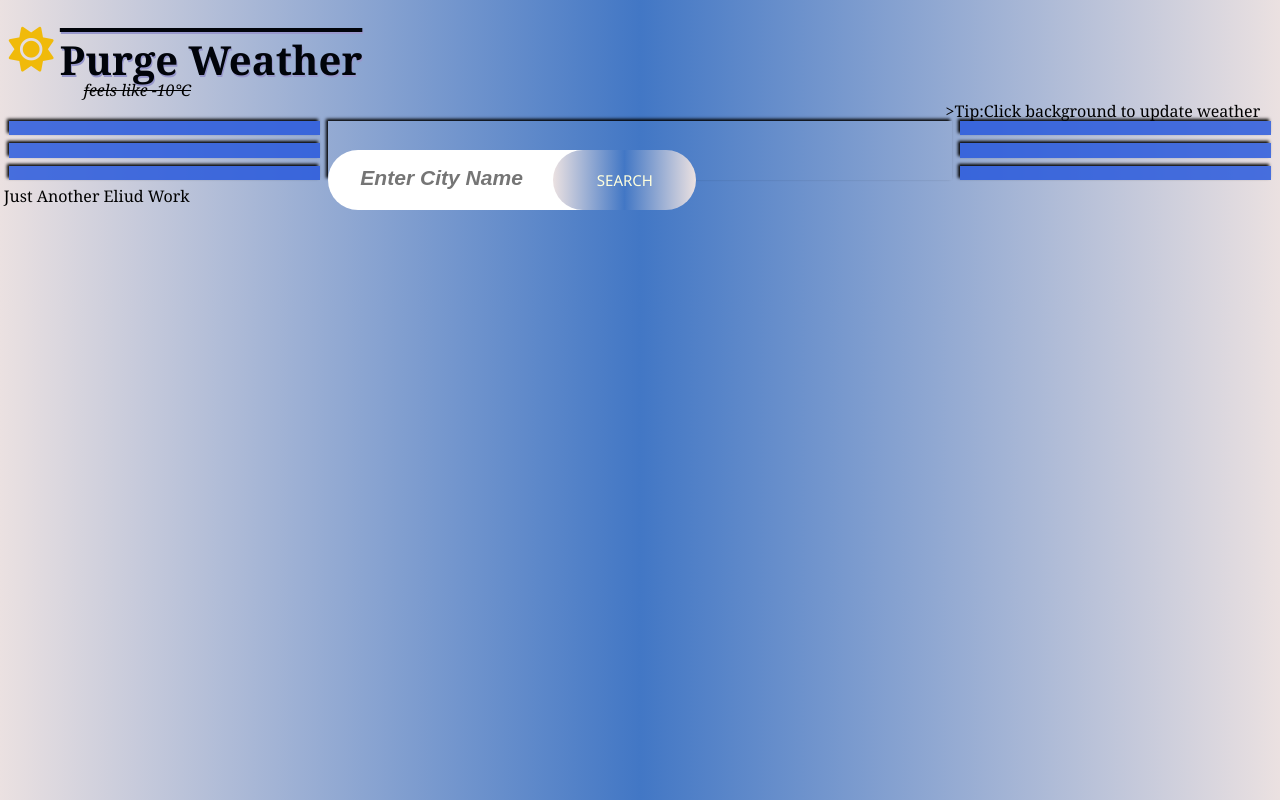
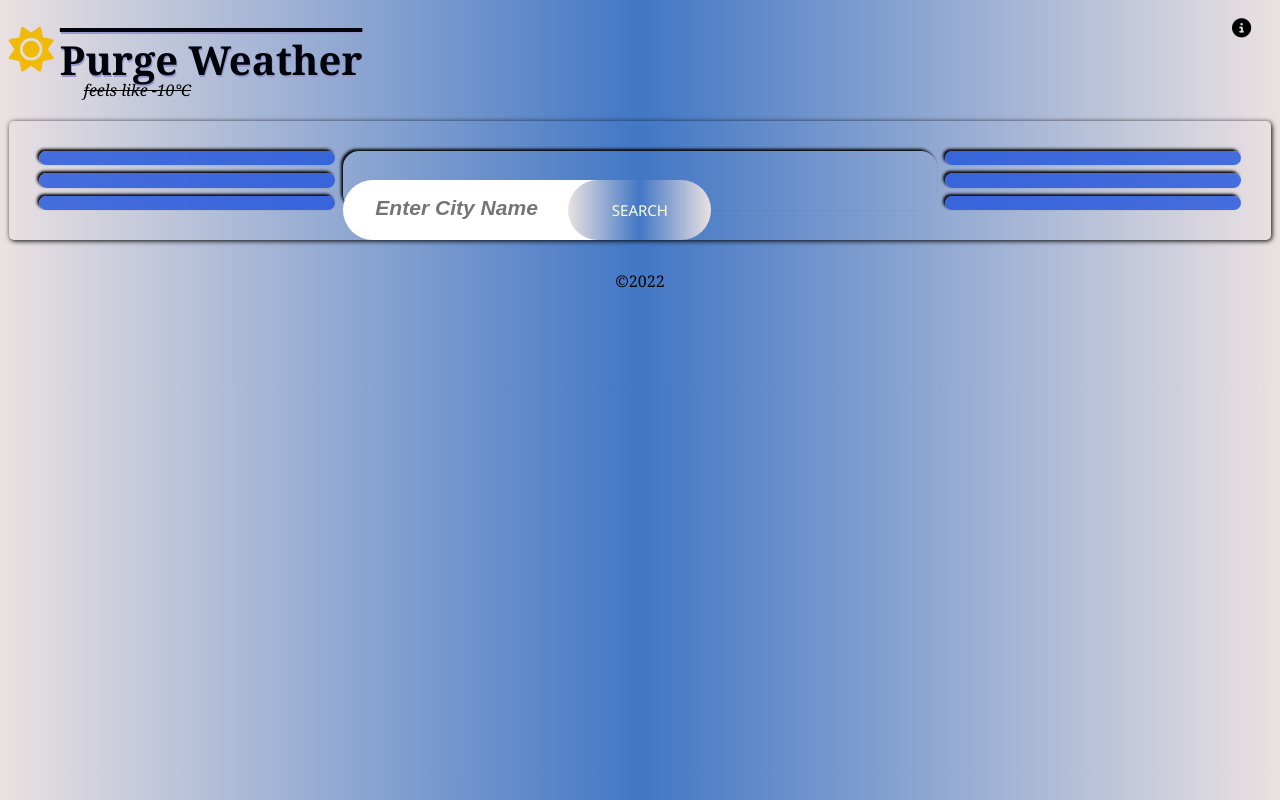
Before and after one commit to The-Boyo/Weather-App-10, a website built with webpack: page src/index.html in a window 1280 px wide. Built offline with nearby package versions, Linux system fonts and the light colour scheme; no server answers.

Commit message:
Updated style.css and index.html
added an info icon to guide user

```diff
--- a/src/index.html
+++ b/src/index.html
@@ -14,7 +14,10 @@
         <div class="kusema">
             <i class="fa-solid fa-sun"></i><h6 class="kusema-pro"></i> Purge Weather</h6>
             <p class="para">feels like -10&#176C</p>
-            <p class="info">>Tip:Click background to update weather</p>
+            <i class="fa-solid fa-circle-info"></i>
+            <div class="info-para">
+                <p class="info">Click background to update weather</p>
+            </div>
         </div>
     </header>
     <div class="main">
@@ -176,7 +179,7 @@
         </div>
     </div>
     <footer class="footer">
-        Just Another Eliud Work
+        <div class="bottom">&copy;2022</div>
     </footer>
     </div>
 </body>
```
Also changed, not shown: dist/css/style.css.
